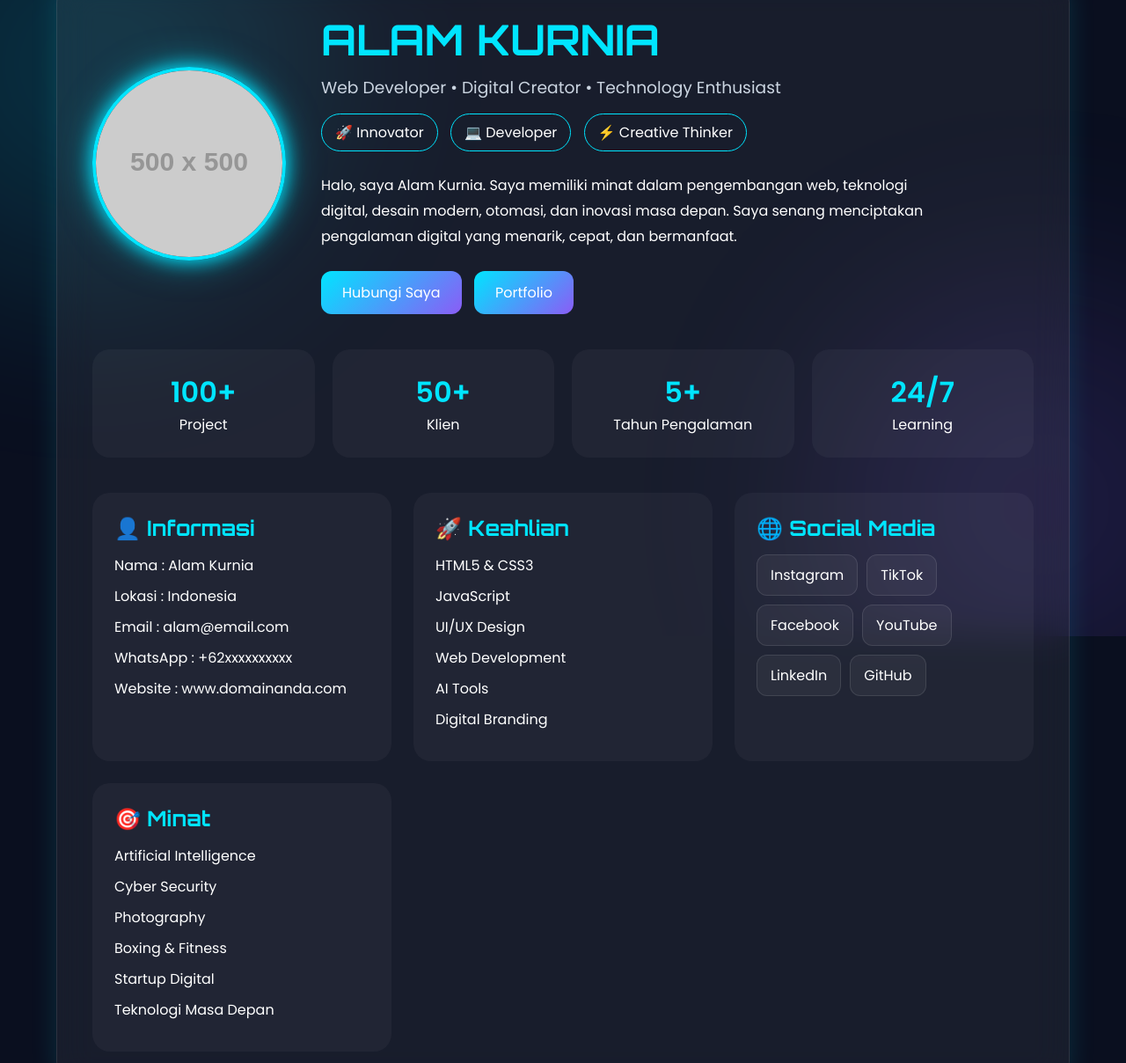
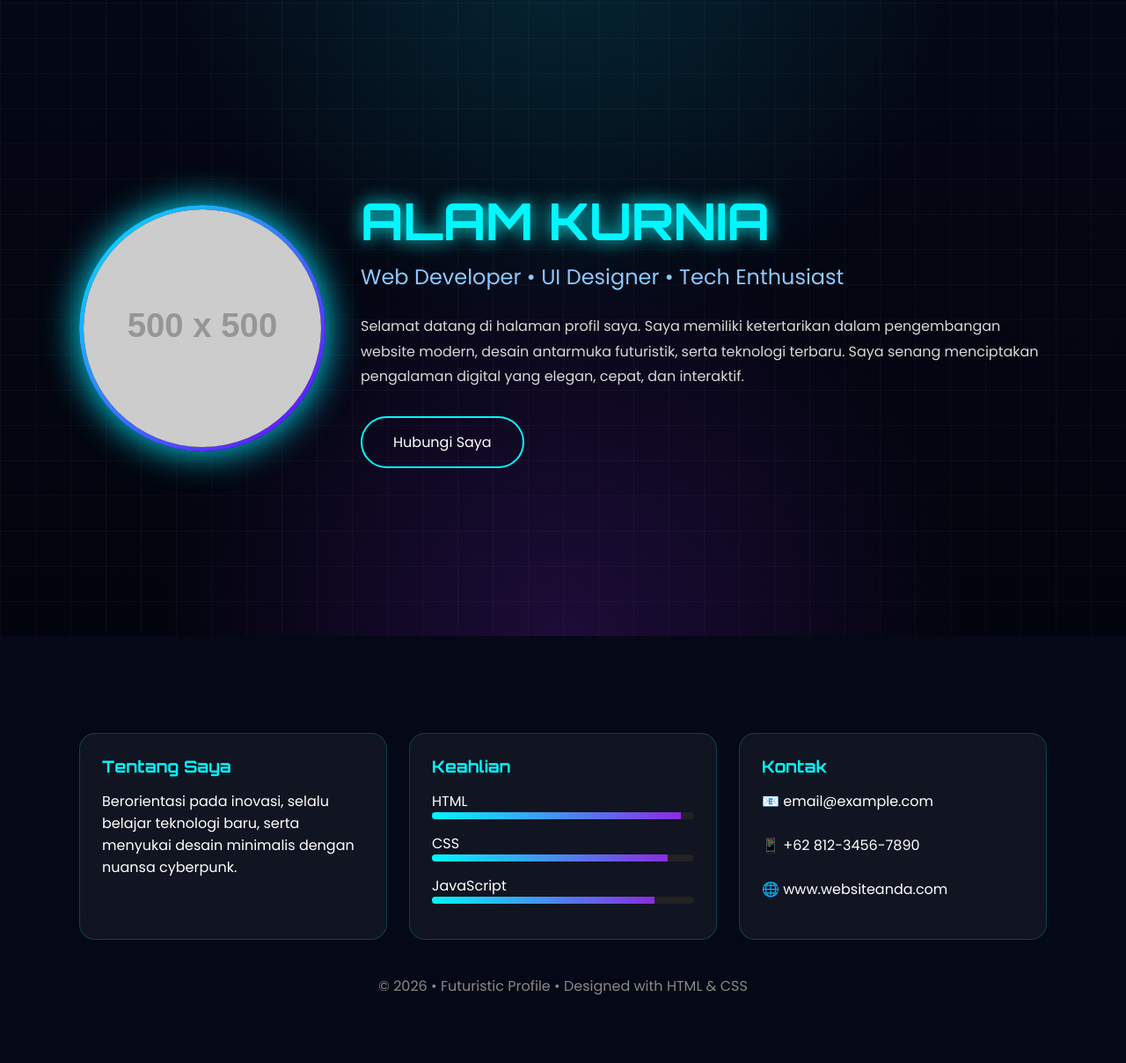
Before and after one commit to bluntdeath182/bluntdeath182.github.io, a plain HTML site: page index.html in a window 1280 px wide. Shown: the part 77-1285 px from the top of the page at 88% size. Drawn offline with Linux system fonts and the light colour scheme; placeholder pictures from the web are drawn by us.

Commit message:
Update index.html

```diff
--- a/index.html
+++ b/index.html
@@ -3,21 +3,11 @@
 <head>
 <meta charset="UTF-8">
 <meta name="viewport" content="width=device-width, initial-scale=1.0">
-<title>Profil Digital | Alam Kurnia</title>
+<title>Profil Saya</title>
 
-<link href="https://fonts.googleapis.com/css2?family=Orbitron:wght@400;600;700&family=Poppins:wght@300;400;500;600&display=swap" rel="stylesheet">
+<link href="https://fonts.googleapis.com/css2?family=Orbitron:wght@400;700&family=Poppins:wght@300;400;500&display=swap" rel="stylesheet">
 
 <style>
-
-:root{
-    --primary:#00e5ff;
-    --secondary:#8b5cf6;
-    --accent:#00ff88;
-    --bg:#0a0f1f;
-    --card:rgba(255,255,255,.06);
-    --text:#ffffff;
-}
-
 *{
     margin:0;
     padding:0;
@@ -25,271 +15,196 @@
 }
 
 body{
+    background:#050816;
+    color:#fff;
     font-family:'Poppins',sans-serif;
-    background:var(--bg);
-    color:var(--text);
     overflow-x:hidden;
 }
 
-/* Background Futuristik */
+/* Background */
 
-.bg{
+body::before{
+    content:"";
     position:fixed;
     inset:0;
-    z-index:-1;
-    overflow:hidden;
+    background:
+    radial-gradient(circle at top,#00f7ff22,transparent 45%),
+    radial-gradient(circle at bottom,#8a2be233,transparent 45%),
+    linear-gradient(#050816,#02040d);
+    z-index:-2;
 }
 
-.bg::before,
-.bg::after{
+body::after{
     content:"";
-    position:absolute;
-    width:500px;
-    height:500px;
-    border-radius:50%;
-    filter:blur(120px);
+    position:fixed;
+    inset:0;
+    background-image:
+    linear-gradient(rgba(255,255,255,.03) 1px, transparent 1px),
+    linear-gradient(90deg, rgba(255,255,255,.03) 1px, transparent 1px);
+    background-size:40px 40px;
+    z-index:-1;
 }
 
-.bg::before{
-    background:#00e5ff;
-    left:-150px;
-    top:-100px;
-    opacity:.15;
-}
-
-.bg::after{
-    background:#8b5cf6;
-    right:-150px;
-    bottom:-100px;
-    opacity:.15;
-}
+/* Container */
 
 .container{
     width:90%;
-    max-width:1200px;
+    max-width:1100px;
     margin:auto;
+    padding:50px 0;
 }
 
 /* Hero */
 
 .hero{
+    display:flex;
+    gap:40px;
+    align-items:center;
+    justify-content:space-between;
+    flex-wrap:wrap;
     min-height:100vh;
-    display:flex;
-    align-items:center;
-    justify-content:center;
-    padding:50px 0;
 }
 
-.profile-card{
-    width:100%;
-    background:var(--card);
-    backdrop-filter:blur(20px);
-    border:1px solid rgba(255,255,255,.1);
-    border-radius:30px;
-    padding:40px;
-    box-shadow:0 0 30px rgba(0,229,255,.15);
+.photo{
+    width:280px;
+    height:280px;
+    border-radius:50%;
+    background:linear-gradient(135deg,#00eaff,#6f00ff);
+    padding:5px;
+    box-shadow:0 0 40px #00eaff;
 }
 
-.profile-top{
-    display:flex;
-    flex-wrap:wrap;
-    gap:40px;
-    align-items:center;
-}
-
-.avatar{
-    width:220px;
-    height:220px;
-    border-radius:50%;
-    overflow:hidden;
-    border:4px solid var(--primary);
-    box-shadow:
-        0 0 20px var(--primary),
-        0 0 40px rgba(0,229,255,.5);
-}
-
-.avatar img{
+.photo img{
     width:100%;
     height:100%;
     object-fit:cover;
+    border-radius:50%;
+    background:#111;
 }
 
 .info{
     flex:1;
 }
 
-.info h1{
+h1{
     font-family:'Orbitron',sans-serif;
-    font-size:3rem;
-    color:var(--primary);
+    font-size:58px;
+    color:#00f7ff;
+    text-shadow:0 0 20px cyan;
 }
 
-.info h3{
-    color:#cbd5e1;
-    margin:10px 0;
+h2{
+    color:#8dc8ff;
+    margin-top:10px;
     font-weight:400;
 }
 
-.badges{
+.desc{
+    margin-top:25px;
+    line-height:1.8;
+    color:#d8d8d8;
+}
+
+/* Card */
+
+.grid{
+    display:grid;
+    grid-template-columns:repeat(auto-fit,minmax(250px,1fr));
+    gap:25px;
+    margin-top:60px;
+}
+
+.card{
+    background:rgba(255,255,255,.05);
+    border:1px solid rgba(0,255,255,.2);
+    backdrop-filter:blur(12px);
+    padding:25px;
+    border-radius:18px;
+    transition:.4s;
+}
+
+.card:hover{
+    transform:translateY(-10px);
+    box-shadow:0 0 30px cyan;
+}
+
+.card h3{
+    color:#00f7ff;
+    margin-bottom:15px;
+    font-family:'Orbitron';
+}
+
+/* Skill */
+
+.skill{
     margin:15px 0;
 }
 
-.badge{
-    display:inline-block;
-    padding:8px 15px;
-    border-radius:50px;
-    border:1px solid var(--primary);
-    margin-right:10px;
-    margin-bottom:10px;
+.bar{
+    width:100%;
+    height:8px;
+    background:#222;
+    border-radius:20px;
+    overflow:hidden;
 }
 
-.bio{
-    line-height:1.8;
-    max-width:700px;
+.fill{
+    height:100%;
+    background:linear-gradient(90deg,#00f7ff,#8a2be2);
 }
 
-.buttons{
-    margin-top:25px;
-}
+/* Button */
 
 .btn{
     display:inline-block;
+    margin-top:30px;
+    padding:15px 35px;
     text-decoration:none;
     color:white;
-    padding:12px 24px;
-    border-radius:12px;
-    background:linear-gradient(
-        135deg,
-        var(--primary),
-        var(--secondary)
-    );
-    margin-right:10px;
+    border:2px solid cyan;
+    border-radius:50px;
     transition:.3s;
 }
 
 .btn:hover{
-    transform:translateY(-3px);
+    background:cyan;
+    color:#000;
+    box-shadow:0 0 30px cyan;
 }
-
-/* Statistik */
-
-.stats{
-    margin-top:40px;
-    display:grid;
-    grid-template-columns:repeat(auto-fit,minmax(180px,1fr));
-    gap:20px;
-}
-
-.stat{
-    background:rgba(255,255,255,.04);
-    padding:25px;
-    border-radius:20px;
-    text-align:center;
-}
-
-.stat h2{
-    color:var(--primary);
-    font-size:2rem;
-}
-
-/* Cards */
-
-.cards{
-    margin-top:40px;
-    display:grid;
-    grid-template-columns:repeat(auto-fit,minmax(280px,1fr));
-    gap:25px;
-}
-
-.card{
-    background:rgba(255,255,255,.04);
-    padding:25px;
-    border-radius:20px;
-    transition:.3s;
-}
-
-.card:hover{
-    transform:translateY(-8px);
-    box-shadow:0 0 25px rgba(0,229,255,.2);
-}
-
-.card h2{
-    margin-bottom:15px;
-    color:var(--primary);
-    font-family:'Orbitron',sans-serif;
-}
-
-.card ul{
-    list-style:none;
-}
-
-.card li{
-    margin-bottom:10px;
-}
-
-/* Social */
-
-.socials{
-    display:flex;
-    flex-wrap:wrap;
-    gap:10px;
-}
-
-.social{
-    text-decoration:none;
-    color:white;
-    padding:10px 15px;
-    border-radius:12px;
-    border:1px solid rgba(255,255,255,.1);
-    background:rgba(255,255,255,.05);
-    transition:.3s;
-}
-
-.social:hover{
-    background:var(--primary);
-    color:#000;
-}
-
-/* Footer */
 
 footer{
     text-align:center;
     padding:40px;
-    color:#94a3b8;
+    color:#888;
 }
 
 @media(max-width:768px){
 
-    .profile-top{
+.hero{
     justify-content:center;
     text-align:center;
 }
 
-    .info h1{
-        font-size:2rem;
+h1{
+    font-size:40px;
 }
 
-    .profile-card{
-        padding:25px;
-    }
+.photo{
+    width:220px;
+    height:220px;
 }
 
+}
 </style>
+
 </head>
-
 <body>
-
-<div class="bg"></div>
 
 <div class="container">
 
 <section class="hero">
 
-<div class="profile-card">
-
-<div class="profile-top">
-
-<div class="avatar">
+<div class="photo">
 <img src="https://via.placeholder.com/500" alt="Foto Profil">
 </div>
 
@@ -297,113 +212,73 @@ footer{
 
 <h1>ALAM KURNIA</h1>
 
-<h3>Web Developer • Digital Creator • Technology Enthusiast</h3>
+<h2>Web Developer • UI Designer • Tech Enthusiast</h2>
 
-<div class="badges">
-<span class="badge">🚀 Innovator</span>
-<span class="badge">💻 Developer</span>
-<span class="badge">⚡ Creative Thinker</span>
+<p class="desc">
+Selamat datang di halaman profil saya.
+Saya memiliki ketertarikan dalam pengembangan website modern,
+desain antarmuka futuristik, serta teknologi terbaru.
+Saya senang menciptakan pengalaman digital yang elegan,
+cepat, dan interaktif.
+</p>
+
+<a href="#" class="btn">Hubungi Saya</a>
+
 </div>
 
-<p class="bio">
-Halo, saya Alam Kurnia. Saya memiliki minat dalam
-pengembangan web, teknologi digital, desain modern,
-otomasi, dan inovasi masa depan. Saya senang menciptakan
-pengalaman digital yang menarik, cepat, dan bermanfaat.
+</section>
+
+<div class="grid">
+
+<div class="card">
+<h3>Tentang Saya</h3>
+<p>
+Berorientasi pada inovasi, selalu belajar teknologi baru,
+serta menyukai desain minimalis dengan nuansa cyberpunk.
 </p>
+</div>
 
-<div class="buttons">
-<a href="#" class="btn">Hubungi Saya</a>
-<a href="#" class="btn">Portfolio</a>
+<div class="card">
+<h3>Keahlian</h3>
+
+<div class="skill">
+HTML
+<div class="bar">
+<div class="fill" style="width:95%"></div>
 </div>
+</div>
+
+<div class="skill">
+CSS
+<div class="bar">
+<div class="fill" style="width:90%"></div>
+</div>
+</div>
+
+<div class="skill">
+JavaScript
+<div class="bar">
+<div class="fill" style="width:85%"></div>
+</div>
+</div>
+
+</div>
+
+<div class="card">
+<h3>Kontak</h3>
+
+<p>📧 email@example.com</p>
+<br>
+<p>📱 +62 812-3456-7890</p>
+<br>
+<p>🌐 www.websiteanda.com</p>
 
 </div>
 
 </div>
 
-<div class="stats">
-
-<div class="stat">
-<h2>100+</h2>
-<p>Project</p>
-</div>
-
-<div class="stat">
-<h2>50+</h2>
-<p>Klien</p>
-</div>
-
-<div class="stat">
-<h2>5+</h2>
-<p>Tahun Pengalaman</p>
-</div>
-
-<div class="stat">
-<h2>24/7</h2>
-<p>Learning</p>
-</div>
-
-</div>
-
-<div class="cards">
-
-<div class="card">
-<h2>👤 Informasi</h2>
-<ul>
-<li>Nama : Alam Kurnia</li>
-<li>Lokasi : Indonesia</li>
-<li>Email : alam@email.com</li>
-<li>WhatsApp : +62xxxxxxxxxx</li>
-<li>Website : www.domainanda.com</li>
-</ul>
-</div>
-
-<div class="card">
-<h2>🚀 Keahlian</h2>
-<ul>
-<li>HTML5 & CSS3</li>
-<li>JavaScript</li>
-<li>UI/UX Design</li>
-<li>Web Development</li>
-<li>AI Tools</li>
-<li>Digital Branding</li>
-</ul>
-</div>
-
-<div class="card">
-<h2>🌐 Social Media</h2>
-
-<div class="socials">
-<a href="#" class="social">Instagram</a>
-<a href="#" class="social">TikTok</a>
-<a href="#" class="social">Facebook</a>
-<a href="#" class="social">YouTube</a>
-<a href="#" class="social">LinkedIn</a>
-<a href="#" class="social">GitHub</a>
-</div>
-
-</div>
-
-<div class="card">
-<h2>🎯 Minat</h2>
-<ul>
-<li>Artificial Intelligence</li>
-<li>Cyber Security</li>
-<li>Photography</li>
-<li>Boxing & Fitness</li>
-<li>Startup Digital</li>
-<li>Teknologi Masa Depan</li>
-</ul>
-</div>
-
-</div>
-
-</div>
-
-</section>
-
 <footer>
-© 2026 Alam Kurnia • Futuristic Digital Profile
+© 2026 • Futuristic Profile • Designed with HTML & CSS
 </footer>
 
 </div>
```
Lines whose indentation alone changed are shown as unchanged.
